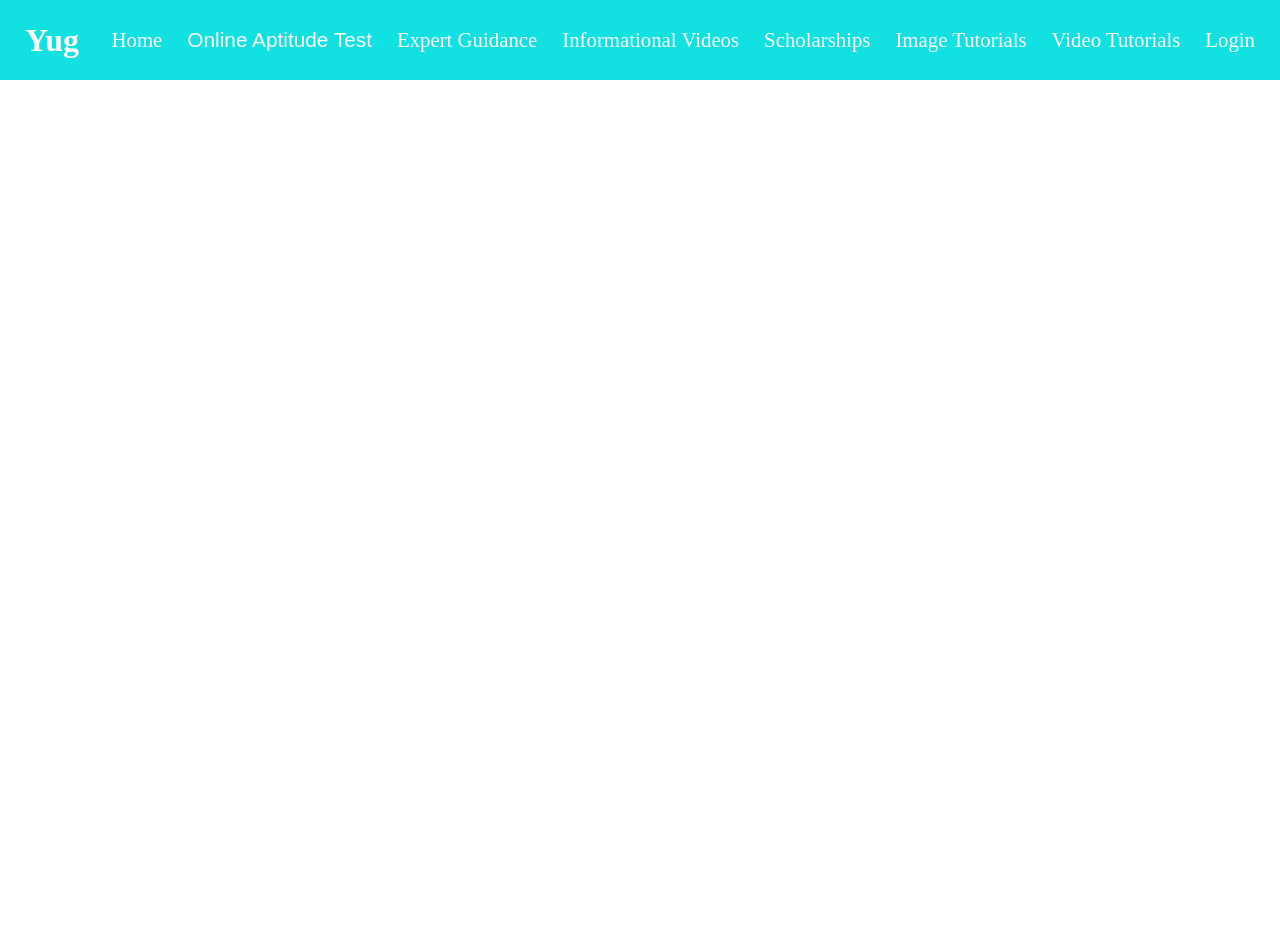
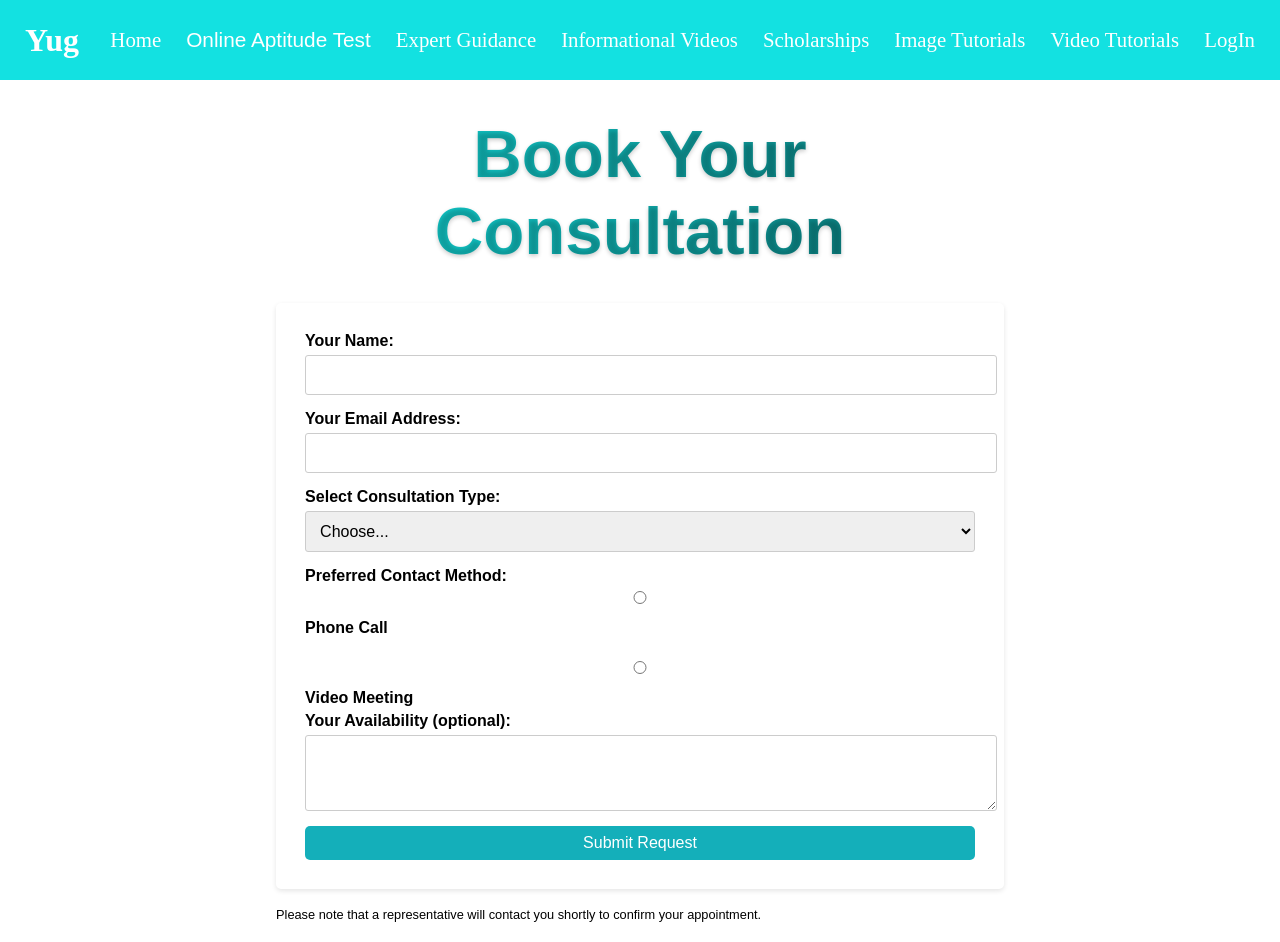
Before and after one commit to zugzwang03/Yug, an Angular app in the folder client/: page /bookAMeet in a window 1280 px wide. Before the commit this address led to /. Before the commit the page ends 800 px from the top, so only its background shows below. Built offline with nearby package versions, Linux system fonts and the light colour scheme.

Commit message:
book a meet page added

```diff
--- a/client/src/app/app.routes.ts
+++ b/client/src/app/app.routes.ts
@@ -11,6 +11,7 @@ import { ScholarshipPortalComponent } from './scholarship-portal/scholarship-por
 import { InformationalVideosComponent } from './informational-videos/informational-videos.component';
 import { ExpertGuidanceComponent } from './expert-guidance/expert-guidance.component';
 import { EditDetailsComponent } from './edit-details/edit-details.component';
+import { BookAMeetComponent } from './book-a-meet/book-a-meet.component';
 
 export const routes: Routes = [
     { path: "studentLogin", component: StudentLoginComponent },
@@ -24,5 +25,6 @@ export const routes: Routes = [
     { path: "scholarship-portal", component: ScholarshipPortalComponent },
     { path: "informational-videos", component: InformationalVideosComponent },
     { path: "expert-guidance", component: ExpertGuidanceComponent },
-    { path: "studentEdit", component: EditDetailsComponent }
+    { path: "studentEdit", component: EditDetailsComponent },
+    { path: "bookAMeet", component: BookAMeetComponent }
 ];
--- /dev/null
+++ b/client/src/app/book-a-meet/book-a-meet.component.css
@@ -0,0 +1,166 @@
+body {
+  font-family: sans-serif;
+  margin: 20px;
+  background-color: #f2f2f2;
+}
+
+h1 {
+  text-align: center;
+  font-size: 2rem;
+  margin-bottom: 20px;
+}
+
+form {
+  background-color: #fff;
+  padding: 20px;
+  border-radius: 5px;
+  box-shadow: 0 2px 5px rgba(0, 0, 0, 0.1);
+}
+
+label {
+  display: block;
+  margin-bottom: 5px;
+  font-weight: bold;
+}
+
+input,
+select,
+textarea {
+  width: 100%;
+  padding: 10px;
+  border: 1px solid #ccc;
+  border-radius: 3px;
+  margin-bottom: 15px;
+}
+
+.button {
+  background-color: #4caf50; /* Green */
+  border: none;
+  color: white;
+  padding: 15px 32px;
+  text-align: center;
+  text-decoration: none;
+  display: inline-block;
+  font-size: 16px;
+  border-radius: 5px;
+  cursor: pointer;
+}
+
+textarea {
+  resize: vertical;
+}
+
+.radio-options {
+  display: flex;
+  align-items: center;
+  margin-bottom: 15px;
+}
+
+input[type="radio"] {
+  margin-right: 10px;
+}
+
+body {
+  font-family: sans-serif;
+  display: flex;
+  justify-content: center;
+  align-items: center;
+  min-height: 100vh;
+  background-color: #f2f2f2;
+}
+
+.container {
+  background-color: #fff;
+  padding: 30px;
+  border-radius: 5px;
+  box-shadow: 0 2px 5px rgba(0, 0, 0, 0.1);
+  max-width: 700px;
+}
+
+form {
+  display: flex;
+  flex-direction: column;
+  padding: 4%;
+}
+
+.form-group {
+  margin-bottom: 15px;
+}
+
+label {
+  display: block;
+  margin-bottom: 5px;
+  font-size: 16px;
+  font-weight: bold;
+}
+
+input,
+select,
+textarea {
+  width: 100%;
+  padding: 10px;
+  border: 1px solid #ccc;
+  border-radius: 3px;
+  font-size: 16px;
+}
+
+textarea {
+  resize: vertical;
+}
+
+.radio-options {
+  display: flex;
+  align-items: center;
+}
+
+input[type="radio"] {
+  margin-right: 10px;
+}
+
+button {
+  background-color: #14afba; /* Green */
+  border: none;
+  color: white;
+  padding: 0.5em;
+  text-align: center;
+  text-decoration: none;
+  display: inline-block;
+  font-size: 16px;
+  border-radius: 5px;
+  cursor: pointer;
+}
+
+button:hover {
+  background-color: #2f98cd; /* Darker green on hover */
+}
+
+p {
+  font-size: 0.8rem;
+}
+
+
+#title {
+    text-align: center;
+    padding: 2%;
+    font-size: 4.2em;
+    background: linear-gradient(to right, rgb(19, 225, 225), rgb(10, 106, 106));
+    -webkit-background-clip: text;
+    -webkit-text-fill-color: transparent;
+    text-shadow: 0 2px 4px rgba(0, 0, 0, 0.2);
+    text-shadow: 0 0 2px rgba(255, 255, 255, 0.5) inset;
+    border-bottom: 2px solid
+      linear-gradient(to right, rgb(19, 225, 225), rgb(10, 106, 106));
+  }
+
+  #title:hover {
+    animation: text-glow 0.5s ease-in-out forwards;
+  }
+
+  @keyframes text-glow {
+    0% {
+      text-shadow: 0 0 0 rgba(255, 255, 255, 0.5);
+    }
+    100% {
+      text-shadow: 0 0 10px rgba(255, 255, 255, 0.5);
+    }
+  }
--- /dev/null
+++ b/client/src/app/book-a-meet/book-a-meet.component.html
@@ -0,0 +1,79 @@
+<style>
+  #body-part {
+    font-family: sans-serif;
+    margin: 20px;
+    padding-left: 20%;
+    padding-right: 20%;
+  }
+  label {
+    display: block;
+    margin-bottom: 5px;
+  }
+  input,
+  select,
+  textarea {
+    width: 100%;
+    padding: 10px;
+    border: 1px solid #ccc;
+    border-radius: 3px;
+    margin-bottom: 15px;
+  }
+  .button {
+    background-color: #4caf50; /* Green */
+    border: none;
+    color: white;
+    padding: 15px 32px;
+    text-align: center;
+    text-decoration: none;
+    display: inline-block;
+    font-size: 16px;
+    border-radius: 5px;
+  }
+</style>
+<div id="body-part">
+  <h1 id="title">Book Your Consultation</h1>
+  <form action="#">
+    <label for="name">Your Name:</label>
+    <input type="text" id="name" name="name" required />
+
+    <label for="email">Your Email Address:</label>
+    <input type="email" id="email" name="email" required />
+
+    <label for="type">Select Consultation Type:</label>
+    <select id="type" name="type" required>
+      <option value="">Choose...</option>
+      <option value="career">Career Counselling</option>
+      <option value="education">Education Guidance</option>
+    </select>
+
+    <label for="preferred_method">Preferred Contact Method:</label>
+    <div>
+      <input
+        type="radio"
+        id="call"
+        name="preferred_method"
+        value="call"
+        required
+      />
+      <label for="call">Phone Call</label><br />
+      <input
+        type="radio"
+        id="meet"
+        name="preferred_method"
+        value="meet"
+        required
+      />
+      <label for="meet">Video Meeting</label>
+    </div>
+
+    <label for="availability">Your Availability (optional):</label>
+    <textarea id="availability" name="availability" rows="3"></textarea>
+
+    <button type="submit" >Submit Request</button>
+  </form>
+<br>
+  <p>
+    Please note that a representative will contact you shortly to confirm your
+    appointment.
+  </p>
+</div>
--- a/client/src/app/expert-guidance/expert-guidance.component.css
+++ b/client/src/app/expert-guidance/expert-guidance.component.css
@@ -37,6 +37,8 @@
   border-radius: 5px;
   padding: 12px 25px;
   cursor: pointer;
+  align-items: center;
+  text-align: center;
 }
 
 .card button:hover {
@@ -87,4 +89,31 @@
 
 ul {
   list-style: none;
+  padding-left: 3%;
 }
+
+#title {
+  text-align: center;
+  padding: 2%;
+  font-size: 4.2em;
+  background: linear-gradient(to right, rgb(19, 225, 225), rgb(10, 106, 106));
+  -webkit-background-clip: text;
+  -webkit-text-fill-color: transparent;
+  text-shadow: 0 2px 4px rgba(0, 0, 0, 0.2);
+  text-shadow: 0 0 2px rgba(255, 255, 255, 0.5) inset;
+  border-bottom: 2px solid
+    linear-gradient(to right, rgb(19, 225, 225), rgb(10, 106, 106));
+}
+
+#title:hover {
+  animation: text-glow 0.5s ease-in-out forwards;
+}
+
+@keyframes text-glow {
+  0% {
+    text-shadow: 0 0 0 rgba(255, 255, 255, 0.5);
+  }
+  100% {
+    text-shadow: 0 0 10px rgba(255, 255, 255, 0.5);
+  }
+}
--- a/client/src/app/expert-guidance/expert-guidance.component.html
+++ b/client/src/app/expert-guidance/expert-guidance.component.html
@@ -1,4 +1,4 @@
-<h1 id="title">Book a call with our experts on career counselling and guidance: </h1>
+<h1 id="title">Book a call with our experts on career counselling and guidance </h1>
 <ul>
   <div class="card-container">
     <span *ngFor="let expert of experts">
@@ -8,7 +8,7 @@
         <h3 class="card-title">{{expert.name}}</h3>
         <p class="card-text">{{expert.description}}</p>
         <br>
-        <button> Schedule a meet </button>
+        <button (click)="bookAMeet()"> Schedule a meet </button>
       </div>
     </li>
     </span>
--- a/client/src/app/expert-guidance/expert-guidance.component.ts
+++ b/client/src/app/expert-guidance/expert-guidance.component.ts
@@ -3,6 +3,7 @@ import { Component } from '@angular/core';
 import { expert } from '../card';
 import { CommonModule } from '@angular/common';
 import { DomSanitizer, SafeResourceUrl } from '@angular/platform-browser';
+import { Router } from '@angular/router';
 
 @Component({
   selector: 'app-expert-guidance',
@@ -13,8 +14,8 @@ import { DomSanitizer, SafeResourceUrl } from '@angular/platform-browser';
 })
 export class ExpertGuidanceComponent {
   experts: expert[] = [];
-  constructor(private http: HttpClient, private sanitizer: DomSanitizer) {
-    this.http.get<expert> ('assets/experts.json').subscribe((data: any) => {
+  constructor(private http: HttpClient, private sanitizer: DomSanitizer, private router: Router) {
+    this.http.get<expert>('assets/experts.json').subscribe((data: any) => {
       console.log(data);
       this.experts = data;
     });
@@ -22,4 +23,7 @@ export class ExpertGuidanceComponent {
   safeUrl(url: string): SafeResourceUrl {
     return this.sanitizer.bypassSecurityTrustResourceUrl(url);
   }
+  bookAMeet() {
+    this.router.navigateByUrl('bookAMeet');
+  }
 }
```
Also changed, not shown: client/src/app/book-a-meet/book-a-meet.component.ts (added, +12 -0 lines).
